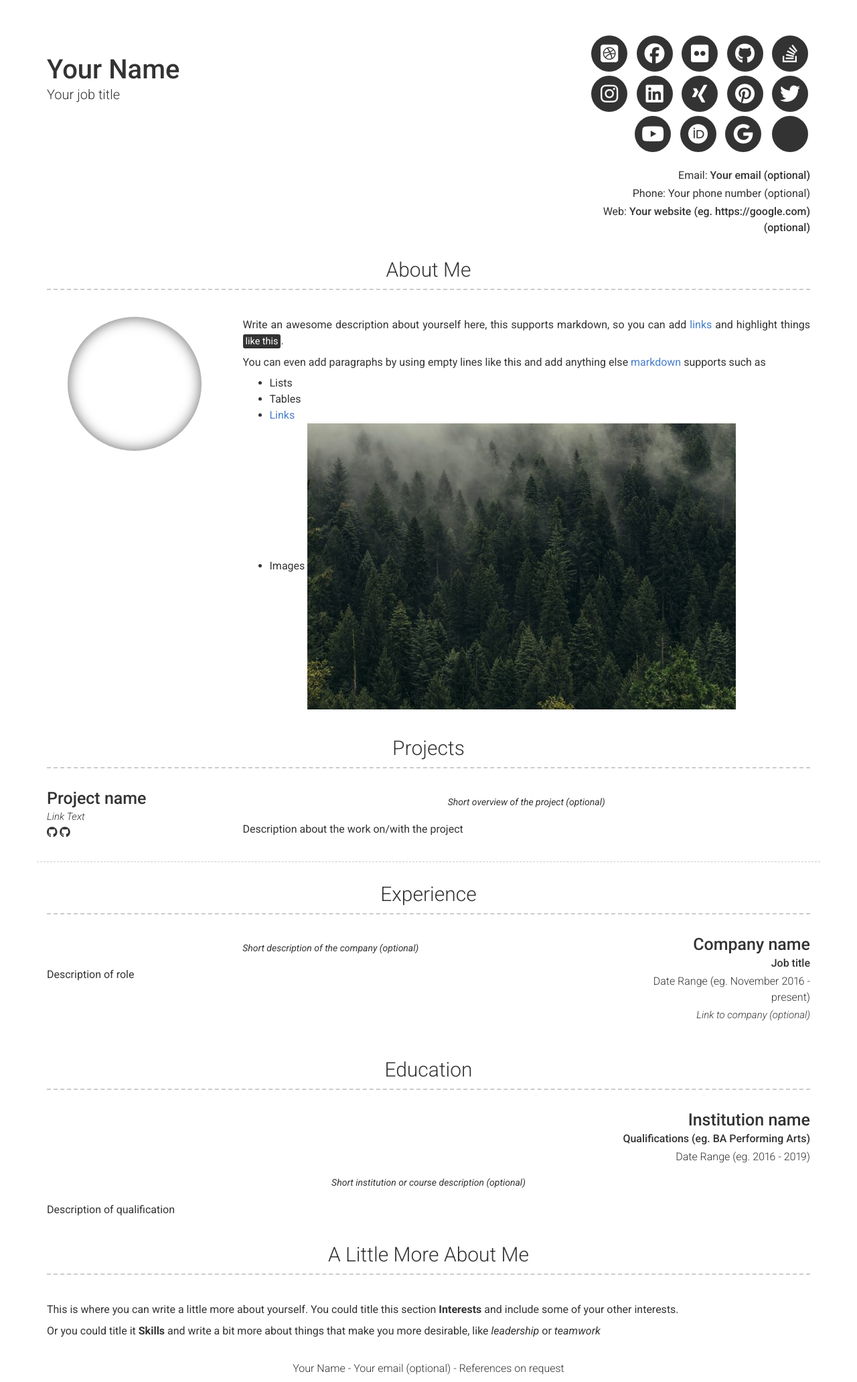
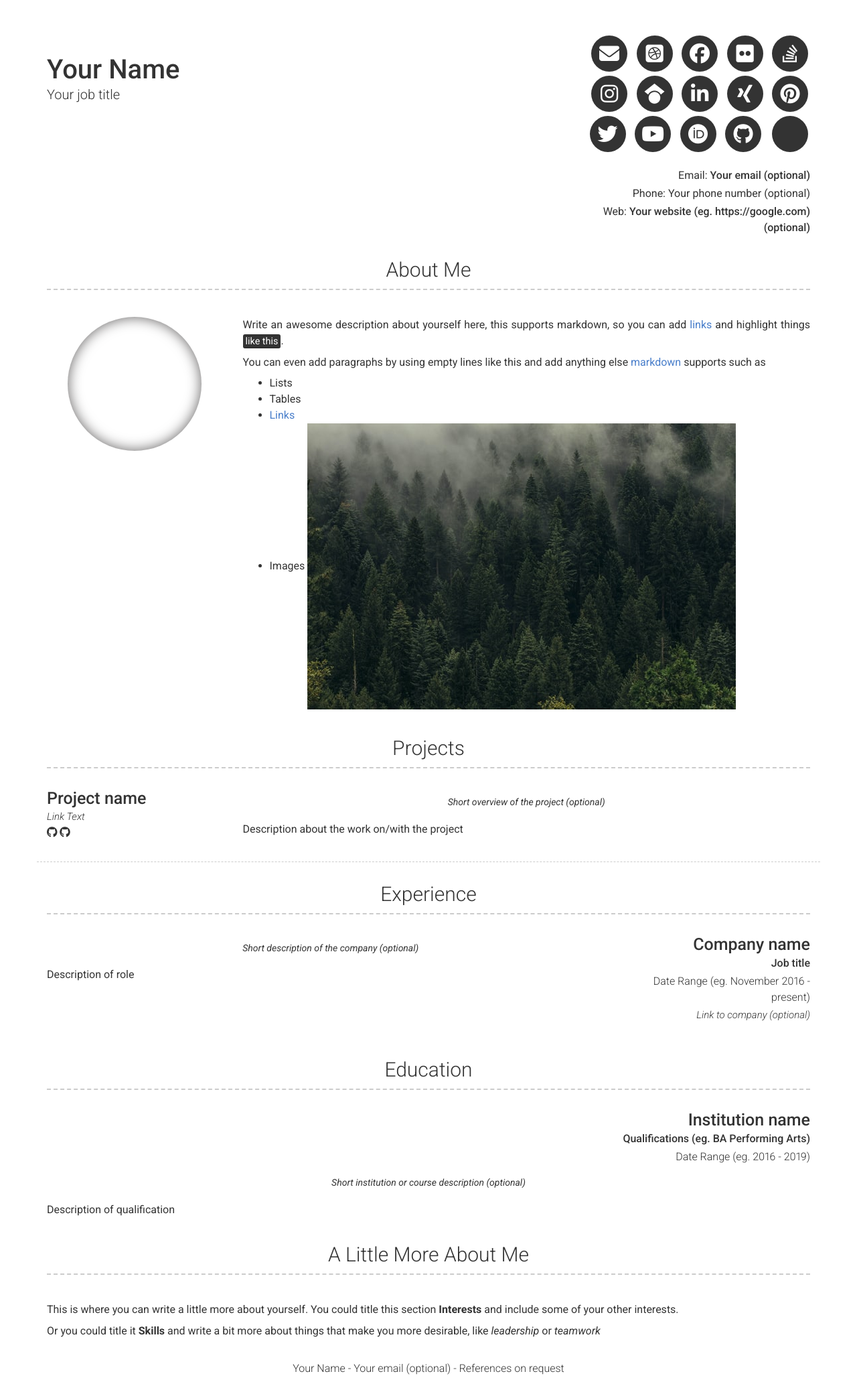
Before and after one commit to mo-shakiba/intCV, a Jekyll site: the page built from index.md, in a window 1280 px wide. Shown: the whole page at 67% size. Built offline with Jekyll 4.4.1, drawn with Linux system fonts in a browser that asks for light colours.

Commit message:
Update header.html

```diff
--- a/_includes/header.html
+++ b/_includes/header.html
@@ -6,6 +6,13 @@
     </div>
     <div class="col-xs-12 col-sm-6 col-md-6 col-lg-4 header-right">
       <ul class="icons no-print">
+        {%- if site.email -%}
+          <li>
+            <a title="Email" target="_blank" href="mailto:{{ site.email }}" class="button button--sacnite button--round-l">
+              <i class="fa-solid fa-envelope" title="Email"></i>
+            </a>
+          </li>
+        {%- endif -%}
         {%- if site.dribbble_username -%}
           <li>
             <a target="_blank" href="https://dribbble.com/{{ site.dribbble_username| cgi_escape | escape }}" class="button button--sacnite button--round-l">
@@ -27,13 +34,6 @@
             </a>
           </li>
         {%- endif -%}
-        {%- if site.github_username -%}
-          <li>
-            <a target="_blank" href="https://github.com/{{ site.github_username| cgi_escape | escape }}" class="button button--sacnite button--round-l">
-              <i class="fab fa-github" title="Github link"></i>
-            </a>
-          </li>
-        {%- endif -%}
         {%- if site.stackoverflow_username -%}
           <li>
             <a target="_blank" href="https://stackoverflow.com/users/{{ site.stackoverflow_username| cgi_escape | escape }}" class="button button--sacnite button--round-l">
@@ -48,10 +48,17 @@
             </a>
           </li>
         {%- endif -%}
+        {%- if site.googlescholar_username -%}
+          <li>
+            <a target="_blank" href="https://scholar.google.com/citations?user={{ site.googlescholar_username| escape }}" class="button button--sacnite button--round-l">
+              <i class="fa-brands fa-google-scholar" title="GoogleScholar"></i>
+            </a>
+          </li>
+        {%- endif -%}
         {%- if site.linkedin_username -%}
           <li>
             <a target="_blank" href="https://www.linkedin.com/in/{{ site.linkedin_username| cgi_escape | escape }}" class="button button--sacnite button--round-l">
-              <i class="fab fa-linkedin" title="Linkedin link"></i>
+              <i class="fa-brands fa-linkedin-in" title="LinkedIn"></i>
             </a>
           </li>
         {%- endif -%}
@@ -90,10 +97,10 @@
             </a>
           </li>
         {%- endif -%}
-        {%- if site.googlescholar_username -%}
+        {%- if site.github_username -%}
           <li>
-            <a target="_blank" href="https://scholar.google.com/citations?user={{ site.googlescholar_username| escape }}" class="button button--sacnite button--round-l">
-              <i class="fab fa-google" title="Google scholar link"></i>
+            <a target="_blank" href="https://github.com/{{ site.github_username| cgi_escape | escape }}" class="button button--sacnite button--round-l">
+              <i class="fab fa-github" title="Github link"></i>
             </a>
           </li>
         {%- endif -%}
```
